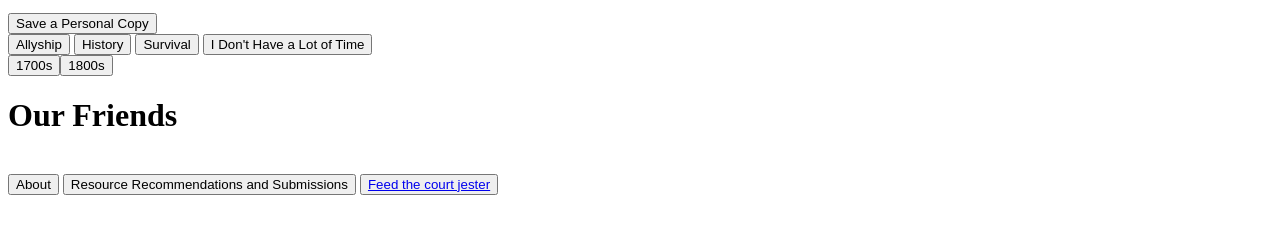
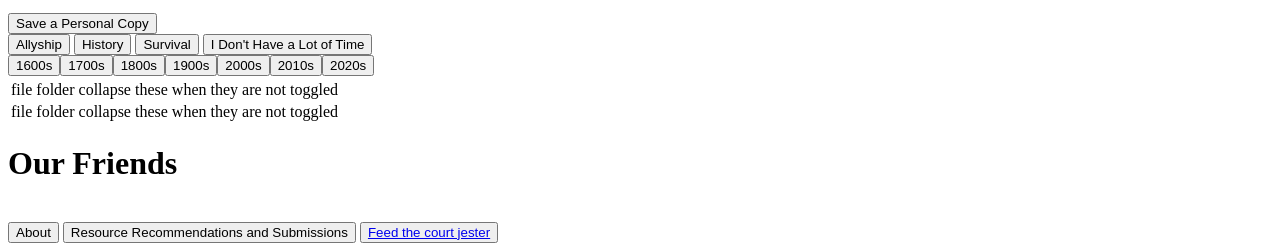
Before and after one commit to secret-secret-secret/draft, a plain HTML site: page index.html in a window 1280 px wide. Shown: the part 676-927 px from the top of the page. Before the commit the page ends 879 px from the top, so only its background shows below. Drawn offline with Linux system fonts and the light colour scheme.

Commit message:
table structure

```diff
--- a/index.html
+++ b/index.html
@@ -40,11 +40,48 @@
       <table>
          <tr>
             <button>
+               1600s
+            </button>
+            <button>
                1700s
             </button>
             <button>
                1800s
             </button>
+            <button>
+               1900s
+            </button>
+            <button>
+               2000s
+            </button>
+            <button>
+               2010s
+            </button>
+            <button>
+               2020s
+            </button>
+         </tr>
+         <tr>
+            <td>
+               file
+            </td>
+            <td>
+               folder
+            </td>
+            <td>
+               collapse these when they are not toggled
+            </td>
+         </tr>
+         <tr>
+            <td>
+               file
+            </td>
+            <td>
+               folder
+            </td>
+            <td>
+               collapse these when they are not toggled
+            </td>
          </tr>
       </table>
    </div>
```
